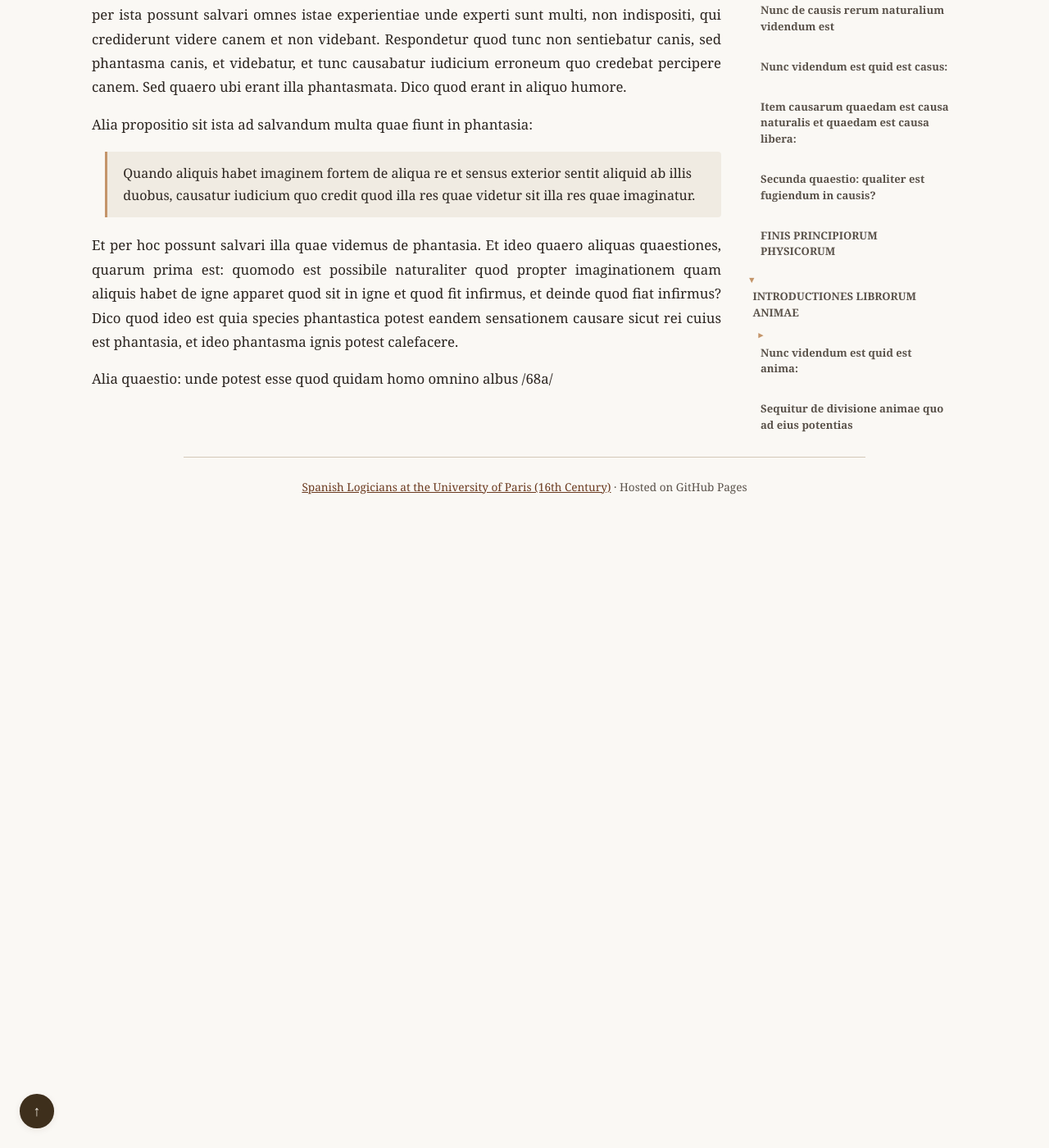
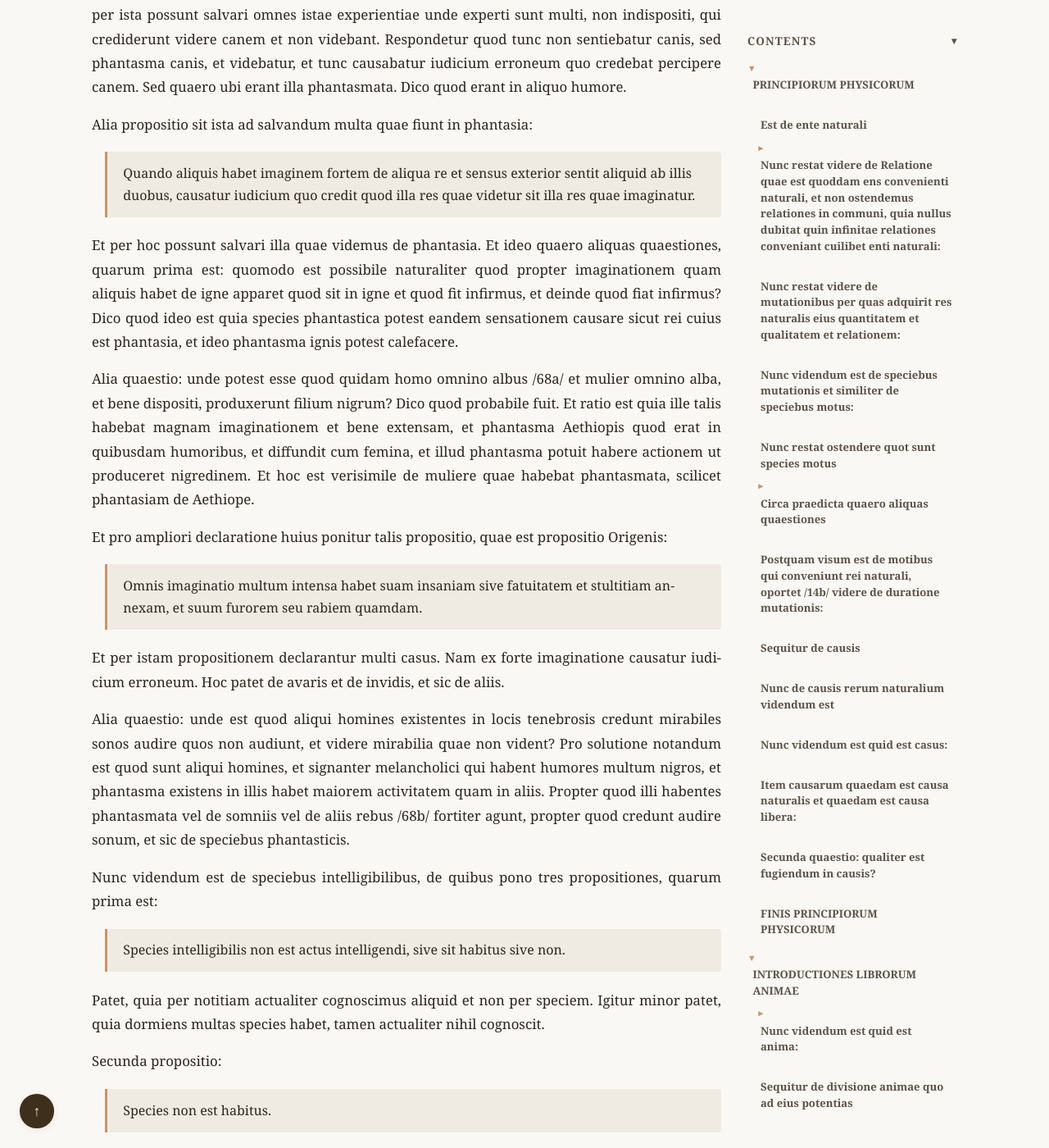
Before and after one commit to JoseBalado/Spanish-Logicians-at-the-University-of-Paris, a Jekyll site: the page built from philosophers/Jeronimo-Pardo/Principiorum-Phisicorum-et-Introductiones-Librorum-Animae.md, in a window 1280 px wide and 1400 px high, scrolled down 84644 px. Shown: the whole window at 82% size. Built offline with Jekyll 4.4.1, drawn with Linux system fonts in a browser that asks for light colours; before the commit the page ends 85274 px from its top, so only the background shows below that; some of the changed text lies outside the part shown.

Commit message:
Pardo, De anima, page 68

```diff
--- a/philosophers/Jeronimo-Pardo/Principiorum-Phisicorum-et-Introductiones-Librorum-Animae.md
+++ b/philosophers/Jeronimo-Pardo/Principiorum-Phisicorum-et-Introductiones-Librorum-Animae.md
@@ -1577,7 +1577,29 @@ Alia propositio sit ista ad salvandum multa quae fiunt in phantasia:
 
 Et per hoc possunt salvari illa quae videmus de phantasia. Et ideo quaero aliquas quaestiones, quarum prima est: quomodo est possibile naturaliter quod propter imaginationem quam aliquis habet de igne apparet quod sit in igne et quod fit infirmus, et deinde quod fiat infirmus? Dico quod ideo est quia species phantastica potest eandem sensationem causare sicut rei cuius est phantasia, et ideo phantasma ignis potest calefacere.
 
-Alia quaestio: unde potest esse quod quidam homo omnino albus /68a/
+Alia quaestio: unde potest esse quod quidam homo omnino albus /68a/ et mulier omnino alba, et bene dispositi, produxerunt filium nigrum? Dico quod probabile fuit. Et ratio est quia ille talis habebat magnam imaginationem et bene extensam, et phantasma Aethiopis quod erat in quibusdam humoribus, et diffundit cum femina, et illud phantasma potuit habere actionem ut produceret nigredinem. Et hoc est verisimile de muliere quae habebat phantasmata, scilicet phantasiam de Aethiope.
+
+Et pro ampliori declaratione huius ponitur talis propositio, quae est propositio Origenis:
+
+> Omnis imaginatio multum intensa habet suam insaniam sive fatuitatem et stultitiam annexam, et suum furorem seu rabiem quamdam.
+
+Et per istam propositionem declarantur multi casus. Nam ex forte imaginatione causatur iudicium erroneum. Hoc patet de avaris et de invidis, et sic de aliis.
+
+Alia quaestio: unde est quod aliqui homines existentes in locis tenebrosis credunt mirabiles sonos audire quos non audiunt, et videre mirabilia quae non vident? Pro solutione notandum est quod sunt aliqui homines, et signanter melancholici qui habent humores multum nigros, et phantasma existens in illis habet maiorem activitatem quam in aliis. Propter quod illi habentes phantasmata vel de somniis vel de aliis rebus /68b/ fortiter agunt, propter quod credunt audire sonum, et sic de speciebus phantasticis.
+
+Nunc videndum est de speciebus intelligibilibus, de quibus pono tres propositiones, quarum prima est:
+
+> Species intelligibilis non est actus intelligendi, sive sit habitus sive non.
+
+Patet, quia per notitiam actualiter cognoscimus aliquid et non per speciem. Igitur minor patet, quia dormiens multas species habet, tamen actualiter nihil cognoscit.
+
+Secunda propositio:
+
+> Species non est habitus.
+
+Et ratio est quia habitus producitur ex actibus, sed sic est quod species non producuntur ex actibus, immo producunt actus. Igitur ista secunda propositio seu conditio est contra Occam. Pro quo est notandum quod tenent omnes doctores quod semper ex notitia intuitiva derelinquitur aliquis habitus. Habitus in potentia nisi sit multum remissa. Et hoc intelligitur de potentia interiori: ut cognosco intuitive hanc albedinem per intellectum, ex illa intellectione intuitiva derelinquitur unus habitus in intellectu, per quem habitum inclinor ad recordandum quod ego cognovi albedinem.
+
+Nunc dico quod dicit Occam quod non est ponenda illa species, sed ille habitus. Et quantum ad istam ultimam particulam maledixit Occam, cuius opiniones in hoc tenere volumus, quia omnes doctores sunt in hoc contra eum. Sic ergo essent ponendae species phantasticae /69a/
 
 <!--
 ## Apparatus Criticus Reference
@@ -1682,5 +1704,7 @@ Page 67a: Tunc pono duo dicta ] del. tunc pono duo dicta. p3 sic species sensibi
 Page 67b: scilicet homo ] conj. s ho (qui audit sonum, scilicet homo)
 Page 67b: videre ] emend. viderunt (qui crediderunt videre canem)
 Page 67b: aliquis ] emend. aliquid (Quando aliquis habet imaginem)
+Page 68a: invidis ] conj. inui-/dis (de avaris et de invidis); 'multis' struck in the manuscript
+Page 68b: nolumus ] emend.  volumus (cuius opiniones in hoc tenere nolumus); context suggests nolumus
 
 -->
```
